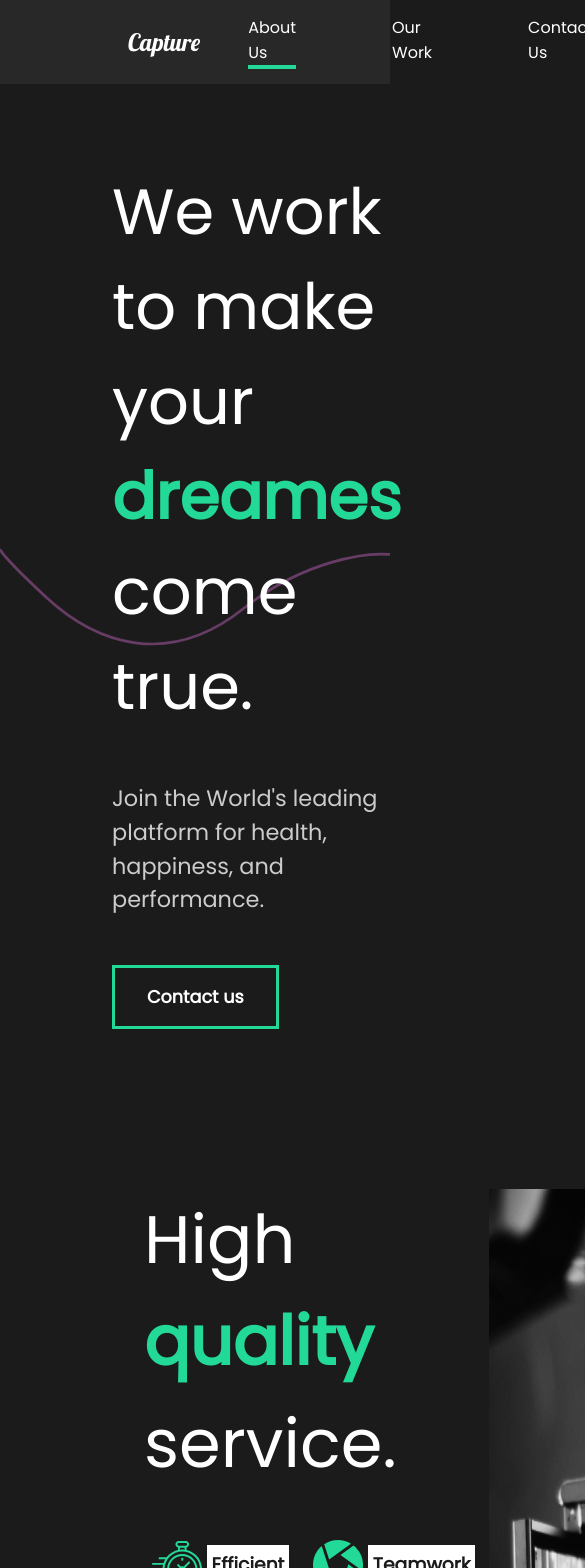
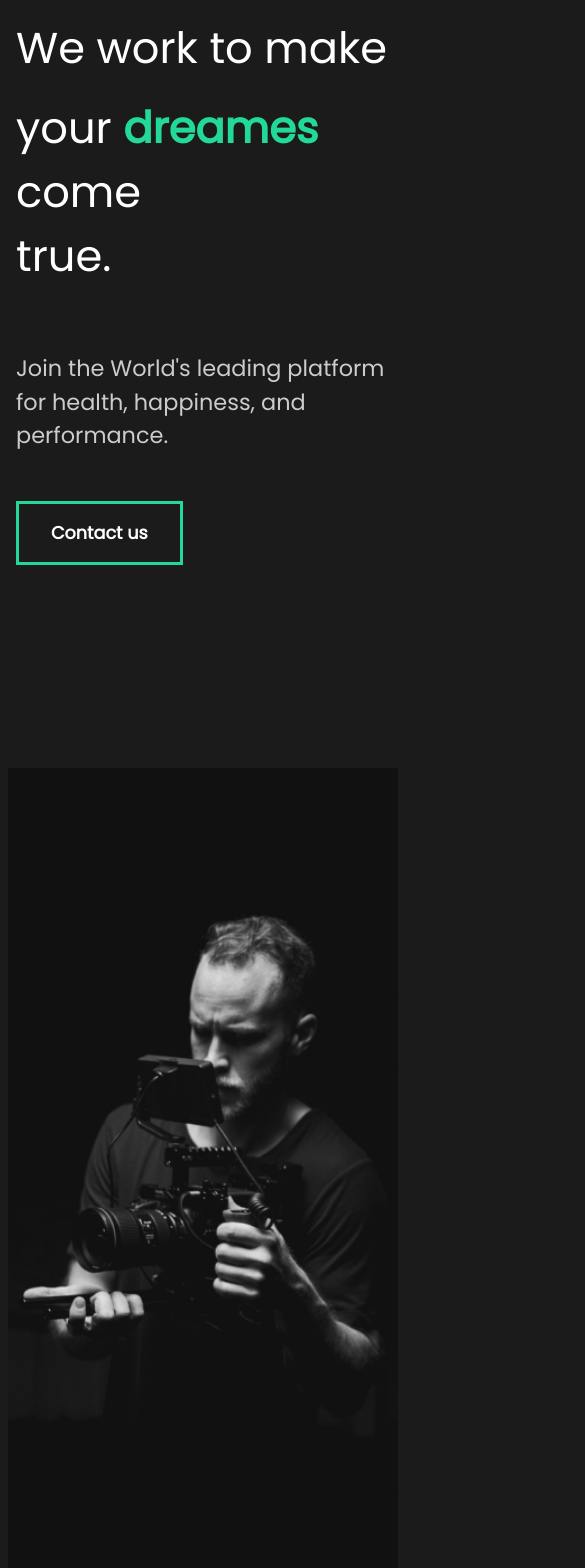
Before and after one commit to reza-nikravesh/portfolio, a React (Create React App) app: page / in a window 390 px wide. Shown: the top 1568 px of the page, 585 px wide, since content can reach past the window. Built offline with nearby package versions, Linux system fonts and the light colour scheme.

Commit message:
add about us page media query

```diff
--- a/src/App.js
+++ b/src/App.js
@@ -10,6 +10,7 @@ import { AnimatePresence } from "framer-motion";
 import { useEffect, useState } from "react";
 import Pages from "./Data/Pages";
 import ScrollToTop from "./Components/ScrollToTop";
+import styled from "styled-components";
 
 function App() {
   const location = useLocation();
@@ -21,12 +22,12 @@ function App() {
     setCurrentPage(pages.filter((item) => item.url === location.pathname)[0]);
   });
   return (
-    <div className="App">
-      <Nav
+    <AppStyle>
+      {/* <Nav
         pages={pages}
         currentPage={currentPage}
         setCurrentPage={setCurrentPage}
-      />
+      /> */}
       <GlobalStyle />
       <ScrollToTop />
       <AnimatePresence exitBeforeEnter>
@@ -45,8 +46,12 @@ function App() {
           </Route>
         </Switch>
       </AnimatePresence>
-    </div>
+    </AppStyle>
   );
 }
 
+const AppStyle = styled.div`
+  @media screen and (max-width: 460px) {
+  }
+`;
 export default App;
--- a/src/Components/AboutSection.js
+++ b/src/Components/AboutSection.js
@@ -9,7 +9,7 @@ import { Wave } from "./Wave";
 const AboutSection = () => {
   return (
     <AboutUsSection variants={pageAnimation}>
-      <Wave />
+      {/* <Wave /> */}
       <motion.div className="description">
         <motion.div variants={titleAnimation} className="title">
           <Hide>
@@ -36,7 +36,7 @@ const AboutSection = () => {
           <motion.button variants={fade}>Contact us</motion.button>
         </Link>
       </motion.div>
-      <Hide>
+      <Hide className="home1">
         <motion.img variants={photoAnim} src={home1} alt="camera man" />
       </Hide>
     </AboutUsSection>
@@ -48,18 +48,39 @@ const Hide = styled.div`
   z-index: 2;
 `;
 const AboutUsSection = styled(motion.div)`
+  width: 100%;
   min-height: 90vh;
   display: flex;
   align-items: center;
   justify-content: space-between;
   padding: 5rem 7rem;
   color: white;
-  img {
-    z-index: 2;
+  @media screen and (max-width: 460px) {
+    display: block;
+    width: 90%;
+    padding: 0.5rem;
+    margin: 0;
   }
+  .home1 {
+    @media screen and (max-width: 460px) {
+      width: 100vw;
+    }
+    img {
+      @media screen and (max-width: 460px) {
+        width: 100%;
+        min-height: 100vh;
+      }
+      z-index: 2;
+      object-fit: cover;
+    }
+  }
+
   h2 {
     font-weight: lighter;
     font-size: 4rem;
+    @media screen and (max-width: 460px) {
+      font-size: 2.7rem;
+    }
   }
   h3 {
     color: white;
@@ -76,6 +97,11 @@ const AboutUsSection = styled(motion.div)`
   }
   .description {
     z-index: 2;
+    @media screen and (max-width: 460px) {
+      min-height: 90vh;
+      width: 100vw;
+      padding: 0.5rem;
+    }
   }
 `;
 export default AboutSection;
--- a/src/Components/FaqSection.js
+++ b/src/Components/FaqSection.js
@@ -88,6 +88,10 @@ const Faq = styled.div`
     color: white;
     font-size: 4rem;
     font-weight: 100;
+    @media screen and (max-width: 460px) {
+    font-size: 3rem;
+
+    }
     & span {
       color: #23d997;
       font-weight: bold;
--- a/src/Components/Nav.js
+++ b/src/Components/Nav.js
@@ -54,13 +54,17 @@ const NavItem = styled(motion.div)`
 const NavBar = styled.nav`
   z-index: 10;
   top: 0;
-  position: sticky;
   display: flex;
   min-height: 10vh;
   justify-content: space-between;
   align-items: center;
   padding: 0 8rem;
   background-color: #282828;
+  @media screen and (max-width: 460px) {
+    border: 2px solid red;
+    display: block;
+    padding: 0;
+  }
   h1 {
     font-family: "Lobster", cursive;
     color: white;
@@ -74,9 +78,18 @@ const NavBar = styled.nav`
   }
   ul {
     display: flex;
+    @media screen and (max-width: 460px) {
+      margin-top: 1rem;
+      width: 100%;
+    }
     li {
+      @media screen and (max-width: 460px) {
+        margin: 0 1rem;
+
+      }
       margin: 0 3rem;
       list-style: none;
+      text-align: center;
       a {
         text-decoration: none;
         color: white;
--- a/src/Components/ServicesSection.js
+++ b/src/Components/ServicesSection.js
@@ -63,7 +63,7 @@ const ServicesSection = () => {
             </div>
           </div>
         </div>
-        <img src={home2} alt="camera" />
+        <img className="home2" src={home2} alt="camera" />
       </Services>
     </UseScroll>
   );
@@ -73,6 +73,15 @@ const Services = styled(motion.div)`
   display: flex;
   padding: 5rem 9rem;
   min-height: 90vh;
+  @media screen and (max-width: 460px) {
+    padding: 1rem;
+    display: block;
+  }
+  .home2 {
+    @media screen and (max-width: 460px) {
+      width: 100%;
+    }
+  }
   .piece {
     color: white;
     font-weight: lighter;
```
